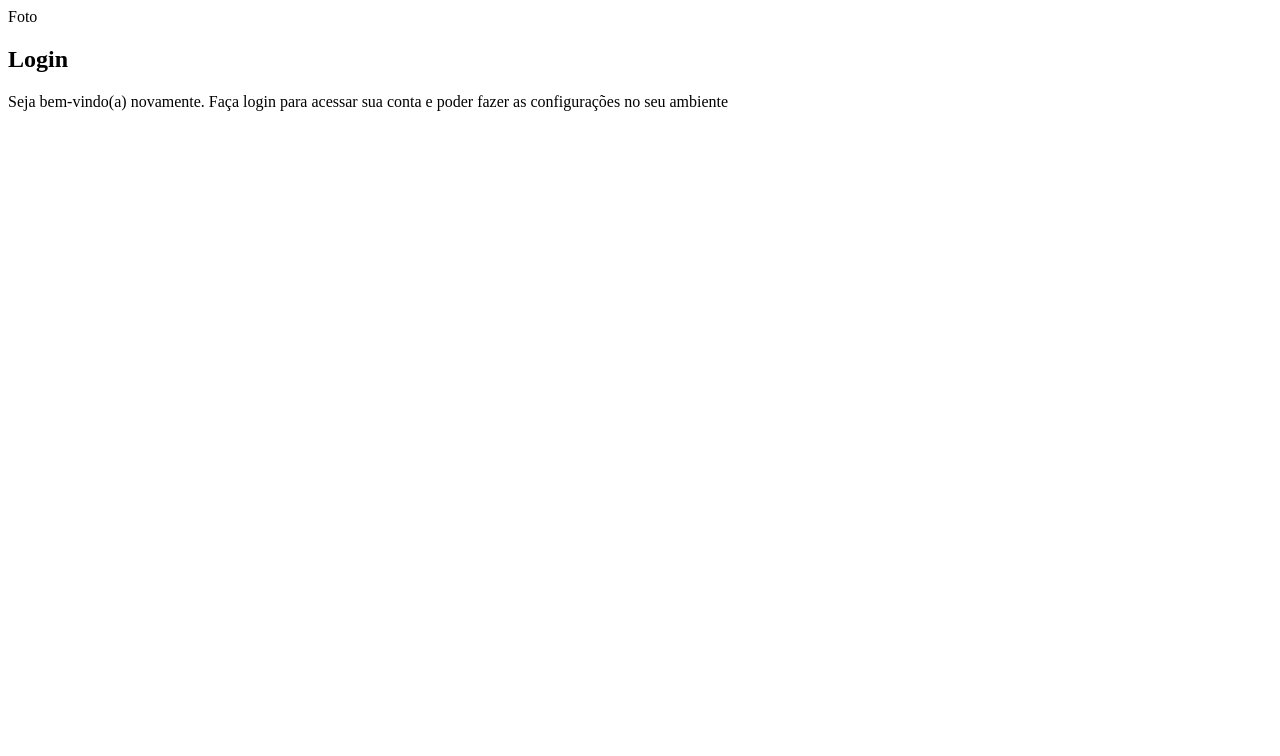
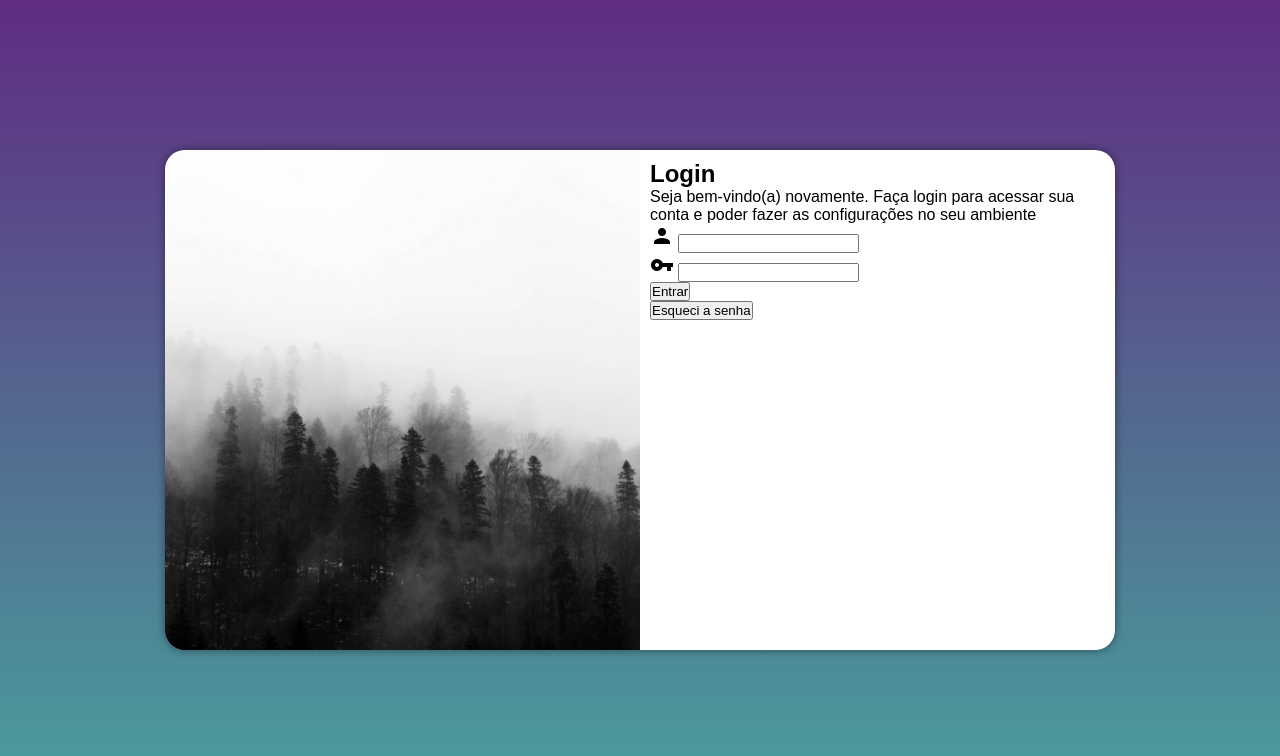
Before and after one commit to AdrianGean/Projeto-login, a plain HTML site: page index.html in a window 1280 px wide. Drawn offline with Linux system fonts and the light colour scheme.

Commit message:
media query

```diff
--- /dev/null
+++ b/estilos/media-query.css
@@ -0,0 +1,58 @@
+@charset "UTF-8";
+
+/*Todas as demais midías*/
+
+/*Typical Device Breakpoints
+Pequenas Telas: até 600px
+Celulares: de 600px até 768
+Tablets: 768 até 992px
+Desktop: 992px até 1200px
+Grandes telas: acima de 1200px
+*/
+
+@media screen and (min-width:768px) and (max-width:992px) {
+
+    body {
+        background-image: linear-gradient(to top, #49a09d, #5f2c82);
+    }
+    section#login {
+        width: 80vw;
+    }
+
+    section#login > div#imagem {
+        float: left;
+        width: 30%;
+        height: 100%;
+    }
+
+    section#login > div#formulario {
+        float: right;
+        width: 70%;
+    }
+}
+
+@media screen and (min-width:992px) {
+
+    body {
+        background-image: linear-gradient(to top, #49a09d, #5f2c82);
+    }
+
+    section#login {
+        width: 950px;
+    }
+
+    section#login > div#imagem {
+        float: left;
+        width: 50%;
+        height: 100%;
+    }
+
+    section#login > div#formulario {
+        float: right;
+        width: 50%;
+    }
+}
+
+@media screen and (min-width:1200px) {
+
+}
--- a/estilos/style.css
+++ b/estilos/style.css
@@ -2,5 +2,51 @@
 
 /*Paleta de cores
 Verde:#49a09d
-Lilás:#5f2x82
+Lilás:#5f2c82
 */
+
+* {
+    margin: 0px;
+    padding: 0px;
+    font-family: Arial, Helvetica, sans-serif;
+    box-sizing: border-box;
+}
+
+body,html {
+    background-color: #5f2c82;
+    height: 100vh;
+    width: 100vw;
+}
+
+main {
+    height: 100vh;
+    width: 100vw;
+}
+
+section#login {
+    position: absolute;
+    top: 50%;
+    left: 50%;
+    transform: translate(-50%, -50%);
+    background-color: white;
+    width: 250px;
+    height: 500px;
+    border-radius: 20px;
+    overflow: hidden;
+    box-shadow: 0px 0px 10px rgba(0, 0, 0, 0.450);
+    transition: width 0.3s, height 0.3;
+    transition-timing-function: ease;
+}
+
+section#login > div#imagem {
+    display: block;
+    background: #5f2c82 url(../imagens/pexels-vlad-bagacian-1061623.jpg) no-repeat;
+    background-size: cover;
+    height: 200px;
+    background-position: left bottom;
+}
+
+section#login > div#formulario {
+    display: block;
+    padding: 10px;
+}
--- a/index.html
+++ b/index.html
@@ -6,21 +6,34 @@
     <meta name="viewport" content="width=device-width, initial-scale=1.0">
     <title>Login</title>
     <link rel="stylesheet" href="estilos/style.css">
+    <link rel="stylesheet" href="estilos/media-query.css">
     <link href="https://fonts.googleapis.com/icon?family=Material+Icons" rel="stylesheet">
 </head>
 <body>
     <main>
         <section id="login">
             <div id="imagem">
-                Foto
+
             </div>
             <div id="formulario">
                 <h1>Login</h1>
                 <p>Seja bem-vindo(a) novamente. Faça login para acessar sua conta e poder fazer as configurações no seu ambiente</p>
                 <form action="login.php" method="post">
                     <p>
-                        <label for="ientrar"></label>
+                        <label for="iemail"><span class="material-icons">person</span></label>
+                        <input type="email" name="email" id="iemail">
                     </p>
+                    <p>
+                        <label for="isenha"><span class="material-icons">vpn_key</span></label>
+                        <input type="password" name="senha" id="isenha">
+                    </p>
+                    <p>
+                        <input type="submit" value="Entrar">
+                    </p>
+                    <p>
+                        <input type="submit" value="Esqueci a senha">
+                    </p>
+
 
                 </form>
             </div>
```
